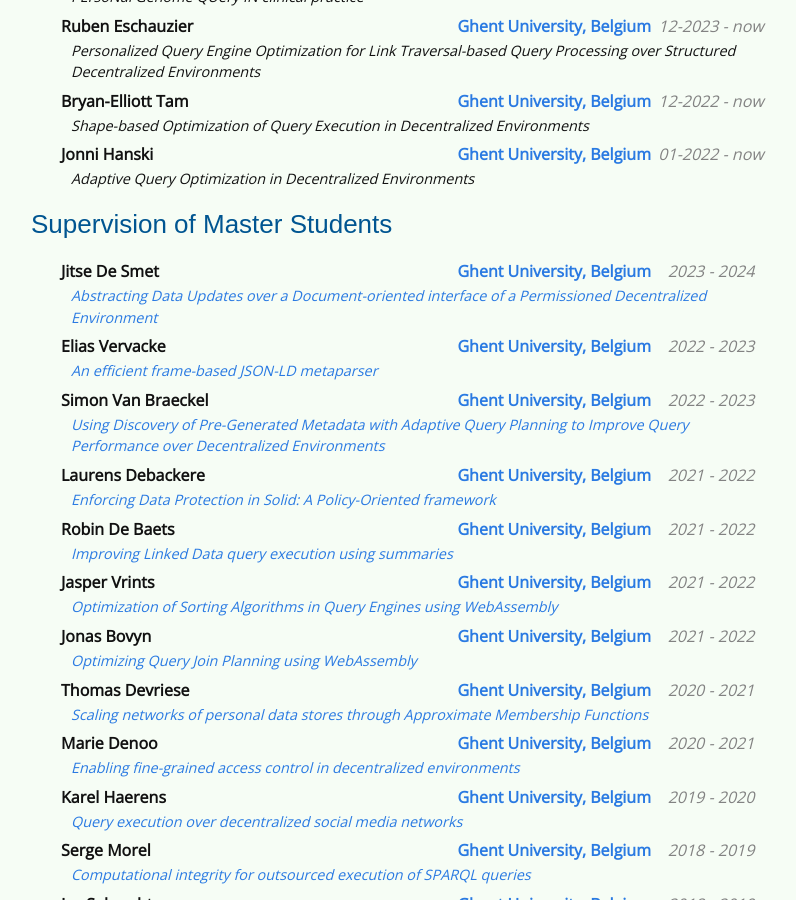
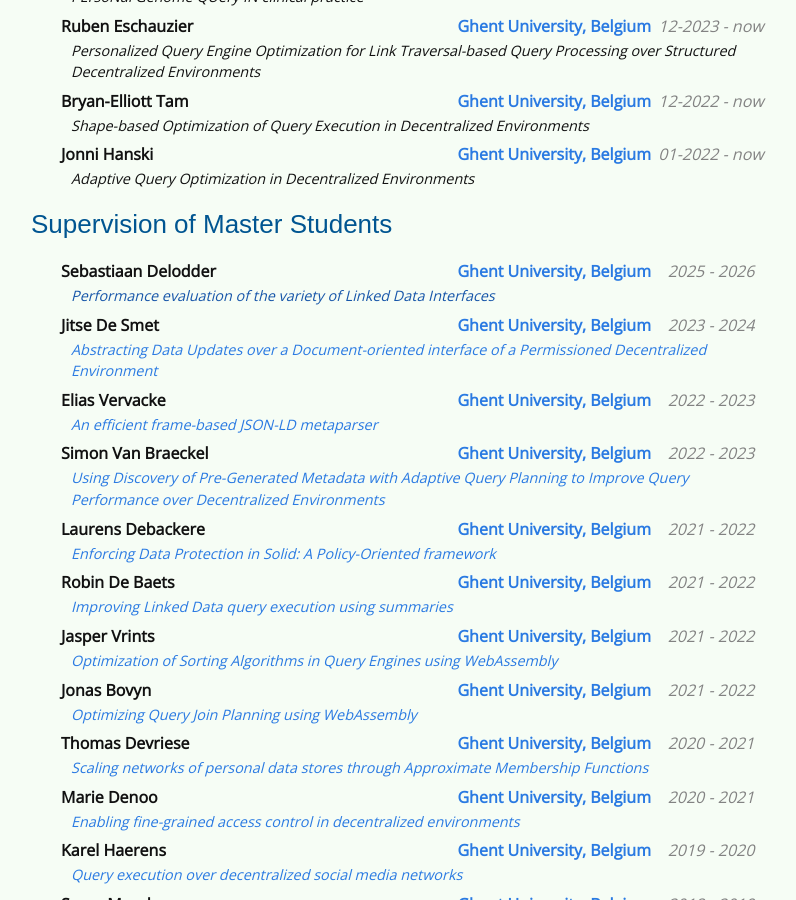
Before and after one commit to rubensworks/rubensworks.net, a Jekyll site: the page built from cv.md, in a window 1280 px wide and 900 px high, scrolled down 1864 px. Shown: the whole window, without its empty margins (239-1035 px from the left). Built offline with Jekyll 4.4.1, drawn with Linux system fonts in a browser that asks for light colours; some web fonts are replaced.

Commit message:
Add Sebastiaan Delodder to master thesis students

```diff
--- a/_data/studentsmaster.yml
+++ b/_data/studentsmaster.yml
@@ -1,3 +1,8 @@
+"Sebastiaan Delodder":
+    startdate: 2025
+    enddate: 2026
+    location: "Ghent University, Belgium"
+    title: Performance evaluation of the variety of Linked Data Interfaces
 "Jitse De Smet":
     startdate: 2023
     enddate: 2024
```
